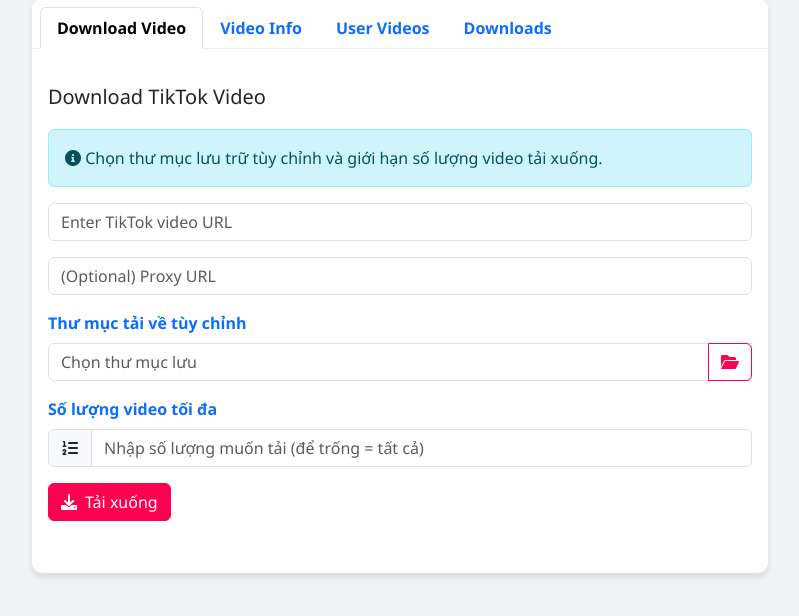
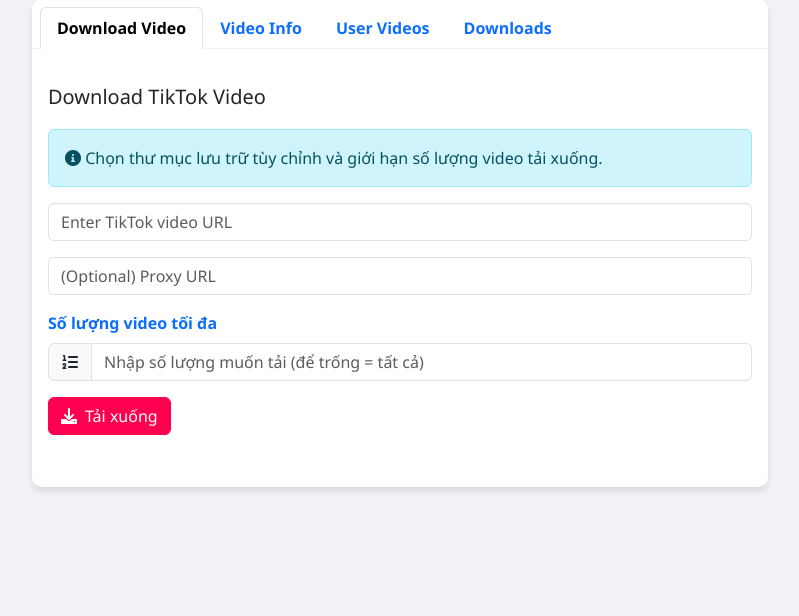
Before and after one commit to cuongvt07/crawl-tiktok, a Flask app: page / in a window 1280 px wide. Shown: the part 81-697 px from the top of the page, without its empty margins (240-1039 px from the left). Run offline with Flask 3, Linux system fonts and the light colour scheme; data that the repository does not hold is empty; some libraries are stand-ins or nearby versions.

Commit message:
update code

```diff
--- a/src/TiktokCrawler/downloader.py
+++ b/src/TiktokCrawler/downloader.py
@@ -107,7 +107,7 @@ def _ensure_ffmpeg():
         return None
     return ffmpeg_path
 
-def _get_ydl_opts(proxy: str = None, download: bool = True, output_dir: str = DOWNLOADS_DIR):
+def _get_ydl_opts(proxy: str = None, download: bool = True, output_dir: str = DOWNLOADS_DIR, max_filesize: str = "50M"):
     """Cấu hình yt-dlp để chỉ tải video MP4"""
     # Đảm bảo ffmpeg được cài đặt
     ffmpeg_path = _ensure_ffmpeg()
@@ -157,6 +157,8 @@ def _get_ydl_opts(proxy: str = None, download: bool = True, output_dir: str = DO
                 'add_metadata': True,
             }
         ],
+
+        'filesize_limit': max_filesize
     }
 
     if not download:
--- a/web/templates/index.html
+++ b/web/templates/index.html
@@ -220,13 +220,13 @@
               <div class="mb-3">
                 <input type="text" class="form-control" id="downloadProxy" placeholder="(Optional) Proxy URL" />
               </div>
-              <div class="mb-3">
+              <!-- <div class="mb-3">
                 <label class="form-label fw-bold text-primary">Thư mục tải về tùy chỉnh</label>
                 <div class="input-group local-path-input">
                   <input type="text" class="form-control" id="downloadCustomDir" placeholder="Chọn thư mục lưu" readonly />
                   <button class="btn btn-outline-primary btn-browse" type="button" onclick="openFolderDialog('downloadCustomDir')"><i class="fas fa-folder-open"></i></button>
                 </div>
-              </div>
+              </div> -->
               <div class="mb-3">
                 <label class="form-label fw-bold text-primary">Số lượng video tối đa</label>
                 <div class="input-group">
@@ -290,13 +290,13 @@
                   <input type="number" min="1" class="form-control" id="userLimit" placeholder="Số lượng video muốn tải (để trống = tất cả)" />
                 </div>
               </div>
-              <div class="mb-3">
+              <!-- <div class="mb-3">
                 <label class="form-label fw-bold text-primary">Thư mục tải về tùy chỉnh</label>
                 <div class="input-group local-path-input">
                   <input type="text" class="form-control" id="userCustomDir" placeholder="Chọn thư mục lưu" readonly />
                   <button class="btn btn-outline-primary btn-browse" type="button" onclick="openFolderDialog('userCustomDir')"><i class="fas fa-folder-open"></i></button>
                 </div>
-              </div>
+              </div> -->
               <div class="d-flex align-items-center mb-3">
                 <button id="userVideosBtn" class="btn btn-primary"><i class="fas fa-user me-2"></i>Tải User Videos</button>
                 <div id="userVideosLoader" class="loader"></div>
```
